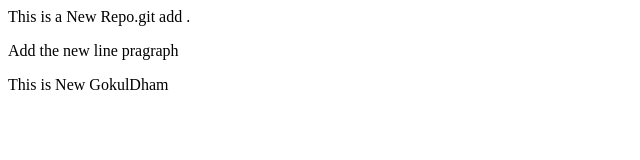
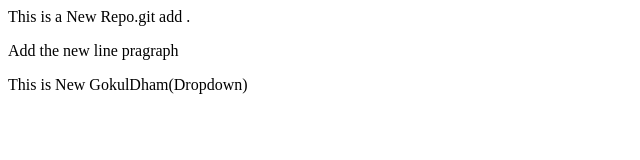
Before and after one commit to Deepak595853/LocalRepo-, a plain HTML site: page index.html in a window 1280 px wide. Shown: the whole page, without its empty margins (0-640 px from the left). Drawn offline with Linux system fonts and the light colour scheme.

Commit message:
add dropdown

```diff
--- a/index.html
+++ b/index.html
@@ -1,3 +1,3 @@
 <p>This is a New Repo.git add .</p>
 <p>Add the new line pragraph</p>
-<p>This is New GokulDham</p>
+<p>This is New GokulDham(Dropdown)</p>
```
